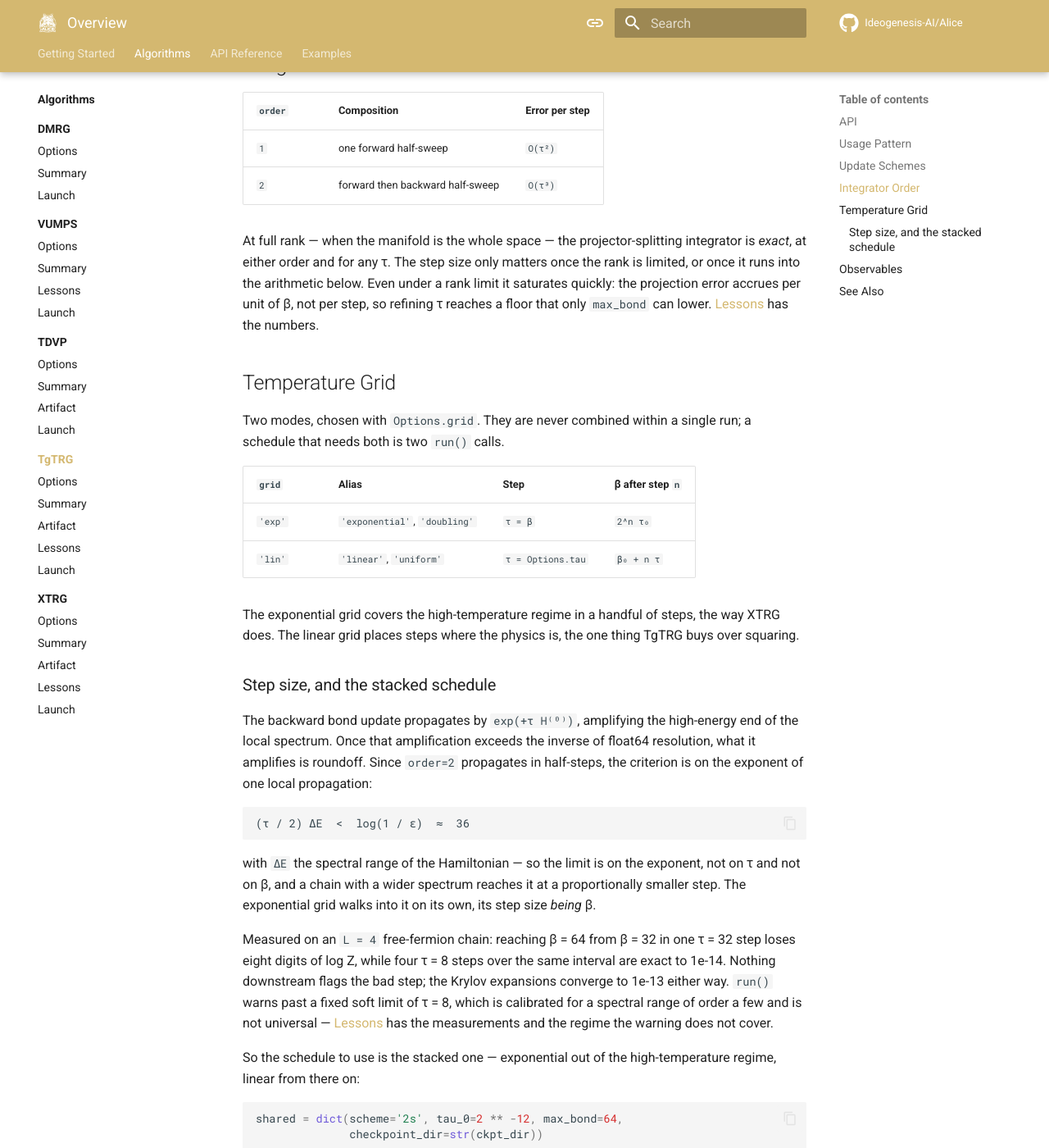
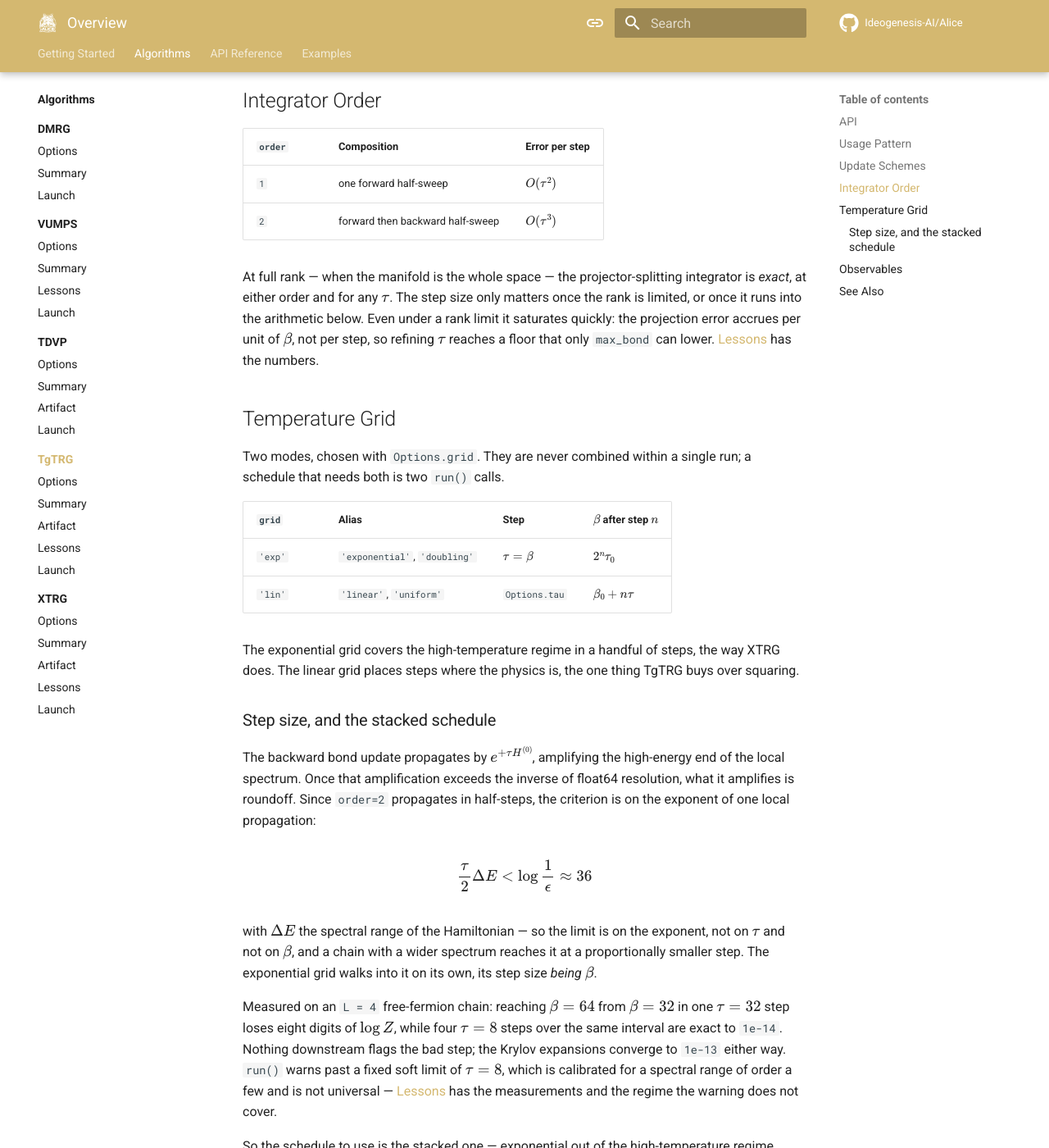
Before and after one commit to Ideogenesis-AI/Alice, an MkDocs documentation site: the page built from docs/algorithms/tgtrg/index.md, in a window 1280 px wide and 1400 px high, scrolled down 1977 px. Shown: the whole window at 82% size. Built offline with MkDocs 1.6.1 and Material for MkDocs 9.7.7, drawn with Linux system fonts in a browser that asks for light colours; comment, search, counter and statistics services are not loaded; some of the changed text lies outside the part shown.

Commit message:
Set the mathematics of the TgTRG overview in MathJax
The page carried its equations as inline code and fenced blocks, so the flow and the step-size criterion rendered in a monospace font and the symbols read as identifiers. Moved every quantity into MathJax, matching the Lessons and XTRG pages, and left the code spans to option names, scheme strings and tolerances.

````diff
--- a/docs/algorithms/tgtrg/index.md
+++ b/docs/algorithms/tgtrg/index.md
@@ -4,26 +4,28 @@ Alice's TgTRG algorithm computes finite-temperature thermodynamic properties
 of a Hamiltonian MPO by cooling along the tangent space of the MPO manifold.
 Read as an imaginary-time TDVP for the density matrix: the exact flow
 
-```
-dρ/dβ = -H ρ
-```
+\[
+\frac{\mathrm{d}\rho}{\mathrm{d}\beta} = -H \rho
+\]
 
-is projected onto the tangent space at the current ρ, and the projection
-splits into local propagators that are applied in a sweep — `exp(-τ H⁽¹⁾)` on
-each site tensor forward, `exp(+τ H⁽⁰⁾)` on each bond backward.
+is projected onto the tangent space at the current \(\rho\), and the
+projection splits into local propagators that are applied in a sweep —
+\(e^{-\tau H^{(1)}}\) on each site tensor forward, \(e^{+\tau H^{(0)}}\) on
+each bond backward.
 
-Where [XTRG](../xtrg/index.md) reaches β by squaring, and so never refers back
-to `H` after the initial Taylor state, TgTRG takes one sweep per step and
-contracts against `H` throughout. One sweep costs `O(D³)`, against XTRG's
-`O(D⁴)` fit, and the β grid is free: it need not double.
+Where [XTRG](../xtrg/index.md) reaches \(\beta\) by squaring, and so never
+refers back to \(H\) after the initial Taylor state, TgTRG takes one sweep per
+step and contracts against \(H\) throughout. One sweep costs \(O(D^3)\),
+against XTRG's \(O(D^4)\) fit, and the \(\beta\) grid is free: it need not
+double.
 
 ## API
 
 | Symbol | Description |
 |--------|-------------|
-| [Options](options.md) | Run options: scheme, grid mode, τ₀, steps, bond dimension, caching, artifacts |
-| [Summary](summary.md) | Thermodynamic history: log Z, free energy, internal energy, specific heat, entropy |
-| [Artifact](artifact.md) | Density-matrix snapshot `ρ(β)` at one cooling step |
+| [Options](options.md) | Run options: scheme, grid mode, \(\tau_0\), steps, bond dimension, caching, artifacts |
+| [Summary](summary.md) | Thermodynamic history: \(\log Z\), free energy, internal energy, specific heat, entropy |
+| [Artifact](artifact.md) | Density-matrix snapshot \(\rho(\beta)\) at one cooling step |
 | [run](run.md) | Top-level entry point |
 
 ## Usage Pattern
@@ -78,26 +80,26 @@ accepted by `Options` for forward compatibility and rejected by `run()` with
 
 | `order` | Composition | Error per step |
 |---------|-------------|----------------|
-| `1` | one forward half-sweep | `O(τ²)` |
-| `2` | forward then backward half-sweep | `O(τ³)` |
+| `1` | one forward half-sweep | \(O(\tau^2)\) |
+| `2` | forward then backward half-sweep | \(O(\tau^3)\) |
 
 At full rank — when the manifold is the whole space — the projector-splitting
-integrator is *exact*, at either order and for any τ. The step size only
-matters once the rank is limited, or once it runs into the arithmetic below.
-Even under a rank limit it saturates quickly: the projection error accrues per
-unit of β, not per step, so refining τ reaches a floor that only `max_bond`
-can lower. [Lessons](lessons.md#step-size-versus-bond-dimension) has the
-numbers.
+integrator is *exact*, at either order and for any \(\tau\). The step size
+only matters once the rank is limited, or once it runs into the arithmetic
+below. Even under a rank limit it saturates quickly: the projection error
+accrues per unit of \(\beta\), not per step, so refining \(\tau\) reaches a
+floor that only `max_bond` can lower.
+[Lessons](lessons.md#step-size-versus-bond-dimension) has the numbers.
 
 ## Temperature Grid
 
 Two modes, chosen with `Options.grid`. They are never combined within a single
 run; a schedule that needs both is two `run()` calls.
 
-| `grid` | Alias | Step | β after step `n` |
+| `grid` | Alias | Step | \(\beta\) after step \(n\) |
 |--------|-------|------|------------------|
-| `'exp'` | `'exponential'`, `'doubling'` | `τ = β` | `2^n τ₀` |
-| `'lin'` | `'linear'`, `'uniform'` | `τ = Options.tau` | `β₀ + n τ` |
+| `'exp'` | `'exponential'`, `'doubling'` | \(\tau = \beta\) | \(2^n \tau_0\) |
+| `'lin'` | `'linear'`, `'uniform'` | `Options.tau` | \(\beta_0 + n \tau\) |
 
 The exponential grid covers the high-temperature regime in a handful of steps,
 the way XTRG does. The linear grid places steps where the physics is, the one
@@ -105,28 +107,29 @@ thing TgTRG buys over squaring.
 
 ### Step size, and the stacked schedule
 
-The backward bond update propagates by `exp(+τ H⁽⁰⁾)`, amplifying the
+The backward bond update propagates by \(e^{+\tau H^{(0)}}\), amplifying the
 high-energy end of the local spectrum. Once that amplification exceeds the
 inverse of float64 resolution, what it amplifies is roundoff. Since `order=2`
 propagates in half-steps, the criterion is on the exponent of one local
 propagation:
 
-```
-(τ / 2) ΔE  <  log(1 / ε)  ≈  36
-```
+\[
+\frac{\tau}{2} \Delta E < \log \frac{1}{\epsilon} \approx 36
+\]
 
-with `ΔE` the spectral range of the Hamiltonian — so the limit is on the
-exponent, not on τ and not on β, and a chain with a wider spectrum reaches it
-at a proportionally smaller step. The exponential grid walks into it on its
-own, its step size *being* β.
+with \(\Delta E\) the spectral range of the Hamiltonian — so the limit is on
+the exponent, not on \(\tau\) and not on \(\beta\), and a chain with a wider
+spectrum reaches it at a proportionally smaller step. The exponential grid
+walks into it on its own, its step size *being* \(\beta\).
 
-Measured on an `L = 4` free-fermion chain: reaching β = 64 from β = 32 in one
-τ = 32 step loses eight digits of log Z, while four τ = 8 steps over the same
-interval are exact to 1e-14. Nothing downstream flags the bad step; the Krylov
-expansions converge to 1e-13 either way. `run()` warns past a fixed soft limit
-of τ = 8, which is calibrated for a spectral range of order a few and is not
-universal — [Lessons](lessons.md#how-large-a-step-may-be) has the measurements
-and the regime the warning does not cover.
+Measured on an `L = 4` free-fermion chain: reaching \(\beta = 64\) from
+\(\beta = 32\) in one \(\tau = 32\) step loses eight digits of \(\log Z\),
+while four \(\tau = 8\) steps over the same interval are exact to `1e-14`.
+Nothing downstream flags the bad step; the Krylov expansions converge to
+`1e-13` either way. `run()` warns past a fixed soft limit of \(\tau = 8\),
+which is calibrated for a spectral range of order a few and is not universal —
+[Lessons](lessons.md#how-large-a-step-may-be) has the measurements and the
+regime the warning does not cover.
 
 So the schedule to use is the stacked one — exponential out of the
 high-temperature regime, linear from there on:
@@ -152,16 +155,22 @@ history from `cooling.ckpt`, so the returned `Summary` spans both phases.
 
 ## Observables
 
-`log Z(β)` comes from `NormalMPO.log_trace()` at every step, which is cheap,
-and the free energy follows from it directly. Both are accurate to roundoff
-when the rank suffices.
+\(\log Z(\beta)\) comes from `NormalMPO.log_trace()` at every step, which is
+cheap, and the free energy follows from it directly. Both are accurate to
+roundoff when the rank suffices.
 
 The internal energy, specific heat, and entropy are finite differences of
-`log Z` on the β grid, so they are only as good as its spacing — `c_V`, a
-second derivative, least of all, and especially across a phase boundary where
-the spacing jumps. Setting `Options.obs_exact` adds a direct measurement of
-`u = Tr[ρH] / (Tr[ρ] L)` at each step, free of discretization error; it is off
-by default so that the cooling pays for nothing it does not need.
+\(\log Z\) on the \(\beta\) grid, so they are only as good as its spacing —
+\(c_V\), a second derivative, least of all, and especially across a phase
+boundary where the spacing jumps. Setting `Options.obs_exact` adds a direct
+measurement of
+
+\[
+u = \frac{\mathrm{Tr}[\rho H]}{L \, \mathrm{Tr}[\rho]}
+\]
+
+at each step, free of discretization error; it is off by default so that the
+cooling pays for nothing it does not need.
 
 ## See Also
 
````
